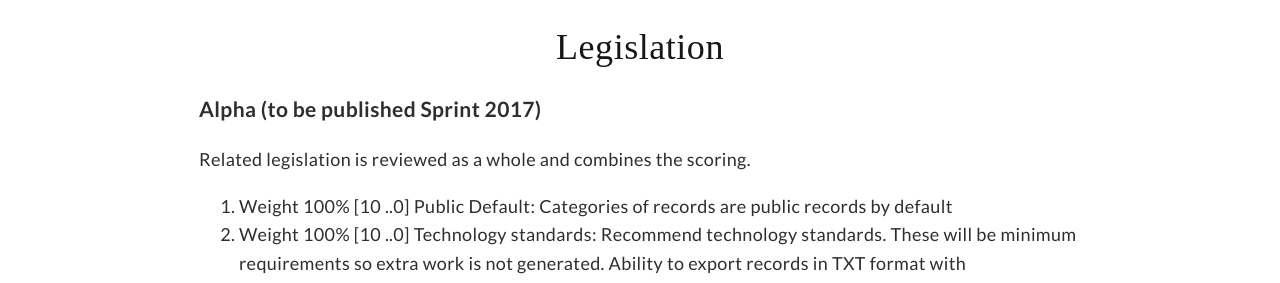
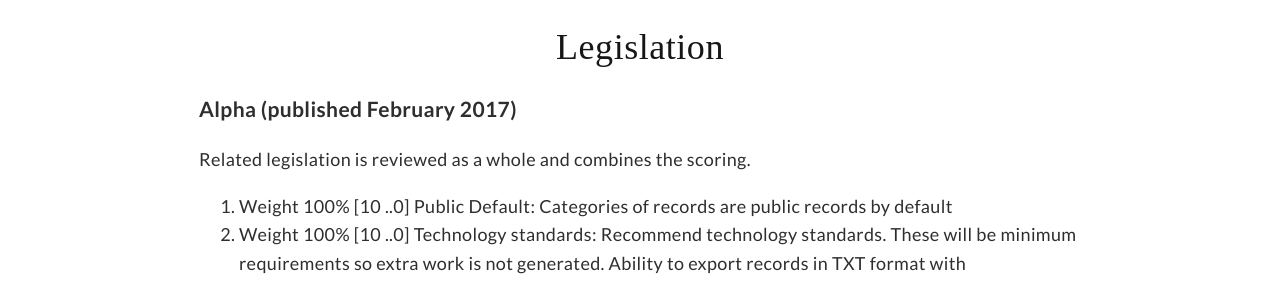
Before and after one commit to opendatainitiative/opendatainitiative.github.io, a Jekyll site: the page built from scoring.md, in a window 1280 px wide. Shown: the part 1269-1552 px from the top of the page. Built offline with Jekyll 4.4.1, drawn with Linux system fonts in a browser that asks for light colours.

Commit message:
updated legislation scoring publish date

```diff
--- a/scoring.md
+++ b/scoring.md
@@ -32,7 +32,7 @@ Calcuation: 0.80[10..0]+0.80[10..0]+0.80[10..0]+0.80[10..0]+0.80[10..0]+0.80[10.
 1. Weight 28% [100 ..0] 2016 PIRG features, Page 32, 100 points from 12 reviewed areas with checkbook features accounting for 40% of the score PIRG 2016 report
 
 ## Legislation
-### Alpha (to be published Sprint 2017)
+### Alpha (published February 2017)
 Related legislation is reviewed as a whole and combines the scoring.
 1. Weight 100% [10 ..0] Public Default: Categories of records are public records by default
 1. Weight 100% [10 ..0] Technology standards: Recommend technology standards. These will be minimum requirements so extra work is not generated. Ability to export records in TXT format with recommended metadata headers. Open data system able to support exporting data through API using shared key. Commercial vendor product and open source project options with some high level recommendation of staffing requirements.
```
